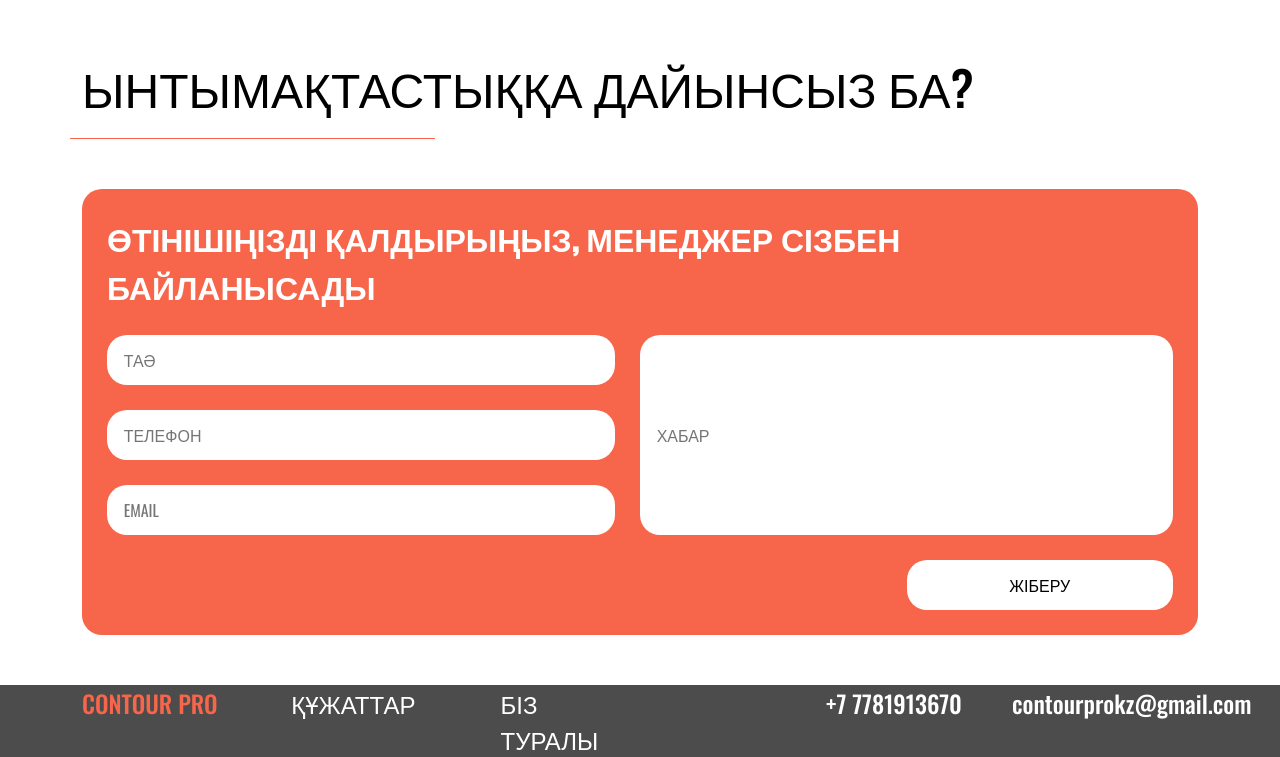
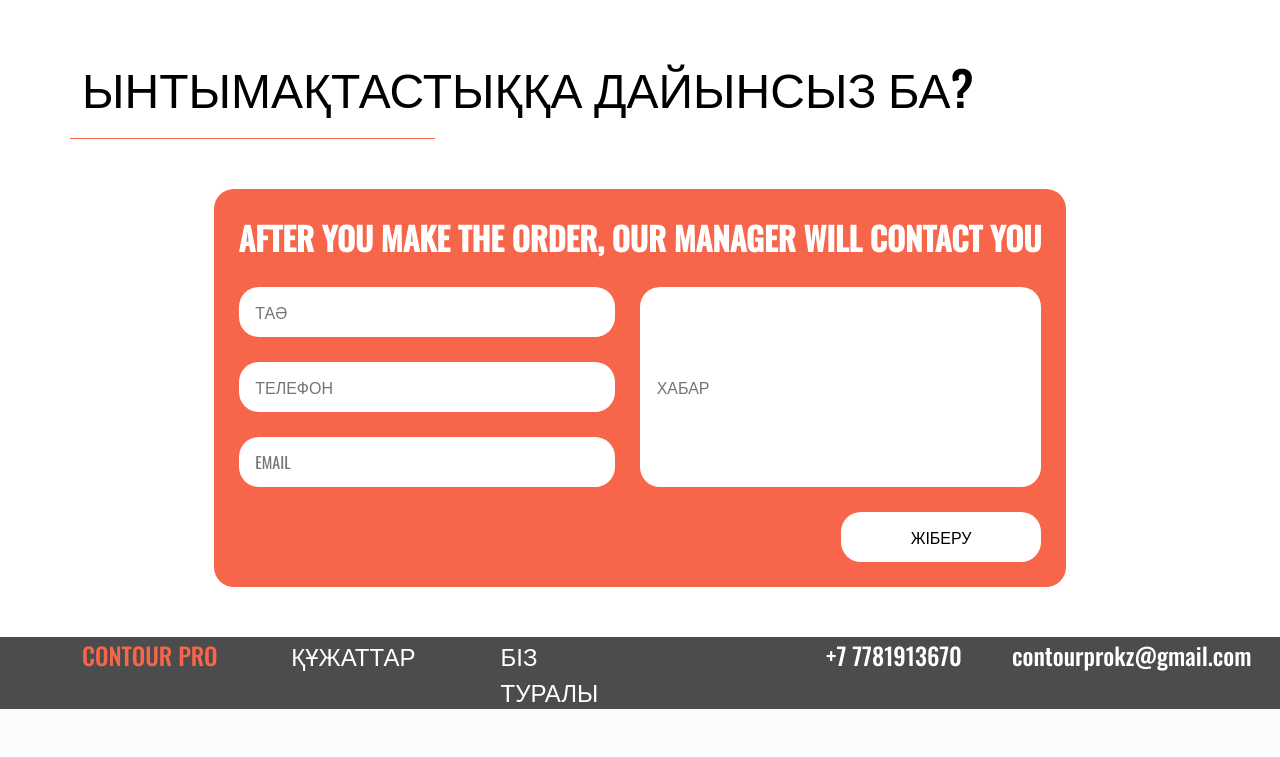
Before and after one commit to PaaavelZ/promshop, a Django app: page / in a window 1280 px wide. Shown: the part 1415-2172 px from the top of the page. After the commit the page ends 2124 px from the top, so only its background shows below. Run offline with Django 4.2, Linux system fonts and the light colour scheme; data that the repository does not hold is empty; parts of the project's set-up code (start-up, migrations or seed data) failed here and were passed over; some libraries are stand-ins or nearby versions.

Commit message:
eng fix3

```diff
--- a/templates/main.html
+++ b/templates/main.html
@@ -265,7 +265,7 @@
                                 {% elif lang == 'eng' %}
                                 <p class="txt_white form-title">ОСТАВЛЯЙТЕ ЗАЯВКУ И МЕНЕДЖЕР С ВАМИ СВЯЖЕТСЯ </p>
                                 {% else %}
-                                <p class="txt_white form-title">ӨТІНІШІҢІЗДІ ҚАЛДЫРЫҢЫЗ, МЕНЕДЖЕР СІЗБЕН БАЙЛАНЫСАДЫ</p>
+                                <p class="txt_white form-title">AFTER YOU MAKE THE ORDER, OUR MANAGER WILL CONTACT YOU </p>
                                 {% endif %}
                                 <div class="form-input">
                                     <div class="form-required">
```
